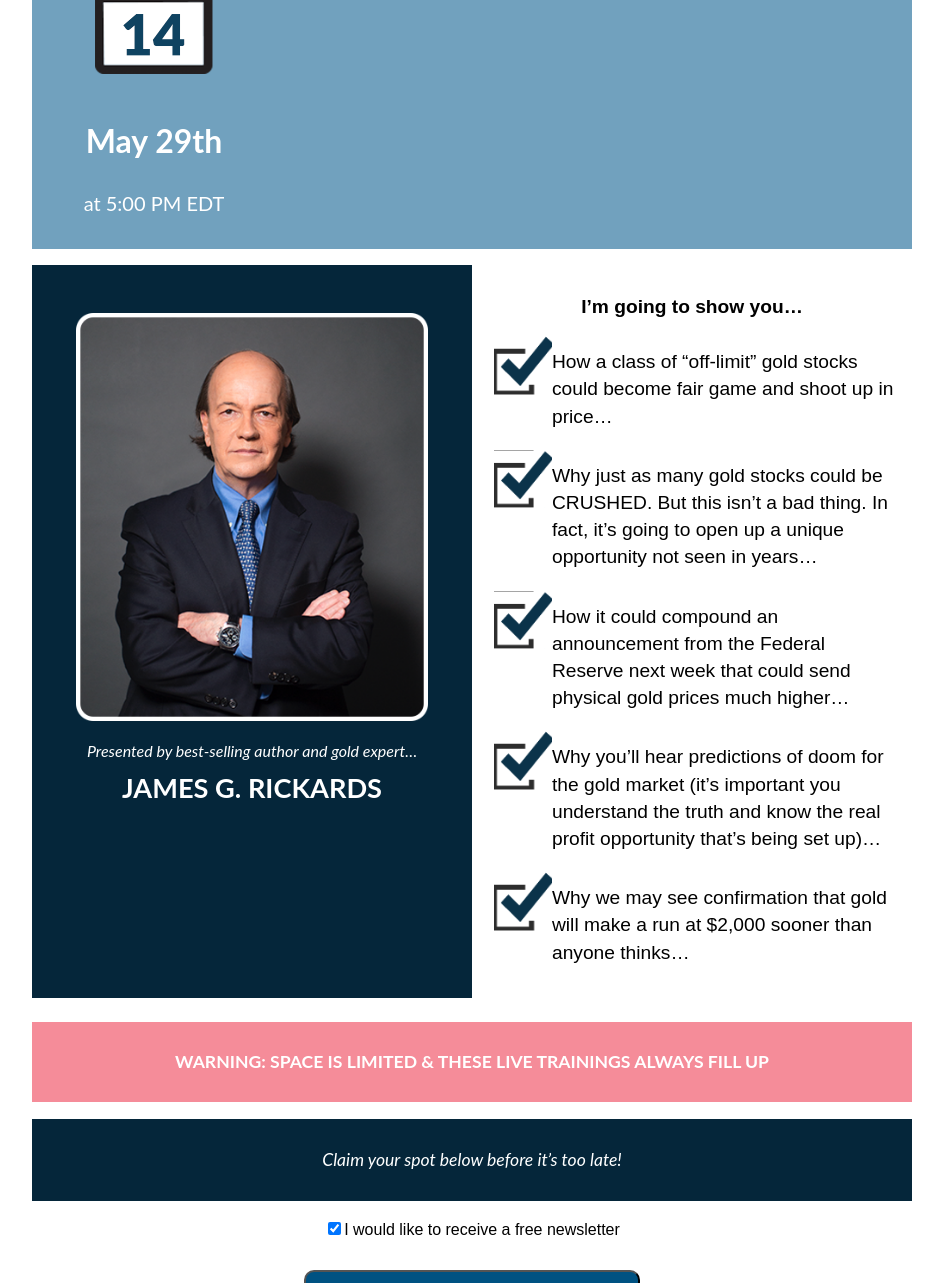
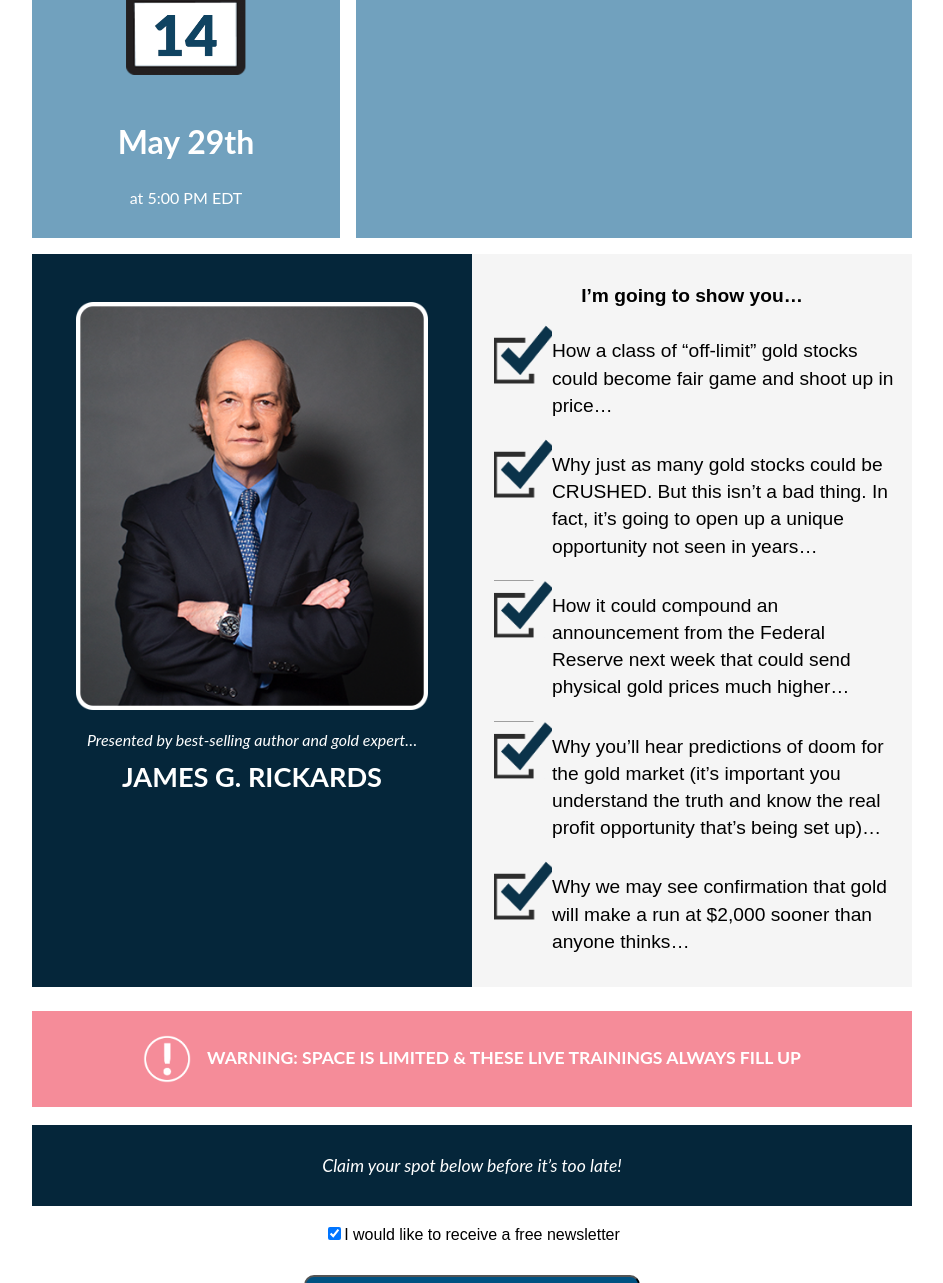
Before and after one commit to SteveHunnicutt99/Assessment, a plain HTML site: page index.html in a window 1280 px wide. Shown: the part 552-1835 px from the top of the page, without its empty margins (168-1111 px from the left). Drawn offline with Linux system fonts and the light colour scheme.

Commit message:
Happy with desktop. Time to check mobile again.

```diff
--- a/index.html
+++ b/index.html
@@ -54,7 +54,9 @@ Jim Rickards&#8217; Presents&#8230;</p>
 	 </div>
  </div>
 
-<p class="warning">WARNING: SPACE IS LIMITED &amp; THESE LIVE TRAININGS ALWAYS FILL UP</p>
+
+<p class="warning"><img src="images/RGS_Hotlist_0617_Warning.png" />WARNING: SPACE IS LIMITED &amp; THESE LIVE TRAININGS ALWAYS FILL UP</p>
+
 
 <p class="imperative">Claim your spot below before it&#8217;s too late!</p>
 
--- a/webinar.css
+++ b/webinar.css
@@ -2,34 +2,6 @@ body p {
 	font-family: "Lato", sans-serif;
 	margin-bottom: 1em;
 	font-size: 62.5%
-}
-
-@media screen and (min-width: 40.5em) {
-  .container {
-    max-width: 55rem;
-    margin-left: auto;
-    margin-right: auto;
-  }
-
-  .headline {
-  	width: 60%;
-  	margin-left: auto;
-  	margin-right: auto;
-  }
-
-  .inputs {
-  	width: 40%;
-  	margin-left: auto;
-  	margin-right: auto;
-  }
-
-   .date-time, .presenter-bullets {
-    display: flex;
-  }
-
-  .date-time {
-  	margin-bottom: 1rem;
-  }
 }
 
 .lead-in {
@@ -86,7 +58,6 @@ body p {
 	background-color: #71A1BE;
 	color: white;
 	text-align: center;
-	font-size: 2rem;
 }
 
 .date img {
@@ -102,8 +73,7 @@ body p {
 
 .date p {
 	padding-bottom: 1rem;
-	flex: 0 0 auto;
-	width: 100%;
+	font-size: 1rem;
 }
 
 .time {
@@ -112,7 +82,6 @@ body p {
 	padding-bottom: 1rem;
 	padding-top: 1rem;
 	line-height: 2.6rem;
-	flex: 1 1 auto;
 }
 
 .presenter, .bullets {
@@ -148,6 +117,10 @@ body p {
 	font-size: 1.7rem;
 	padding-top: 2rem;
 	padding-bottom: 2rem;
+}
+
+.bullets {
+	background-color: whitesmoke;
 }
 
 .bullets h1 {
@@ -198,6 +171,10 @@ ul li:before {
 	padding-bottom: 1.5rem;
 }
 
+.warning img {
+	display: none;
+}
+
 .imperative {
 	background-color: #05263A;
 	text-align: center;
@@ -207,3 +184,54 @@ ul li:before {
 	padding-top: 2rem;
 	padding-bottom: 2rem;
 }
+
+@media screen and (min-width: 40.5em) {
+  .container {
+    max-width: 55rem;
+    margin-left: auto;
+    margin-right: auto;
+  }
+
+  .headline {
+  	width: 60%;
+  	margin-left: auto;
+  	margin-right: auto;
+  }
+
+  .inputs {
+  	width: 40%;
+  	margin-left: auto;
+  	margin-right: auto;
+  }
+
+   .date-time, .presenter-bullets {
+    display: flex;
+  }
+
+  .date-time {
+  	margin-bottom: 1rem;
+  }
+
+  .date {
+  	margin-right: 1rem;
+	flex: 0 0 auto;
+  	width: 35%;
+  }
+
+  .date img {
+  	width: 40%;
+  }
+
+  .time {
+  	flex: 1 1 auto;
+  	font-size: 2rem;
+  }
+
+  .warning img {
+  	display: inline;
+  	width: 3rem;
+  	height: 3rem;
+	vertical-align: middle;
+	padding-right: 1rem;
+  }
+}
```
